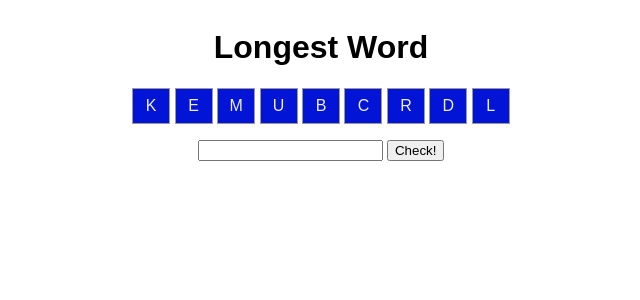
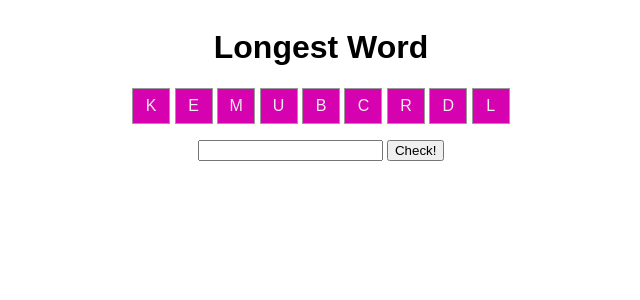
Before and after one commit to brunolajoie/longest-word, a Flask app: page / in a window 1280 px wide. Shown: the top 300 px of the page, without its empty margins (319-959 px from the left). Run offline with Flask 2, Linux system fonts and the light colour scheme.

Commit message:
change color

```diff
--- a/longest_word/static/style.css
+++ b/longest_word/static/style.css
@@ -12,7 +12,7 @@ body {
     width: 24px;
     display: inline-block;
     text-align: center;
-    background-color: rgb(2, 20, 214);
+    background-color: rgb(214, 2, 175);
     color: #eee;
   }
   #form, #results {
```
Also changed, not shown: 1 other file.
